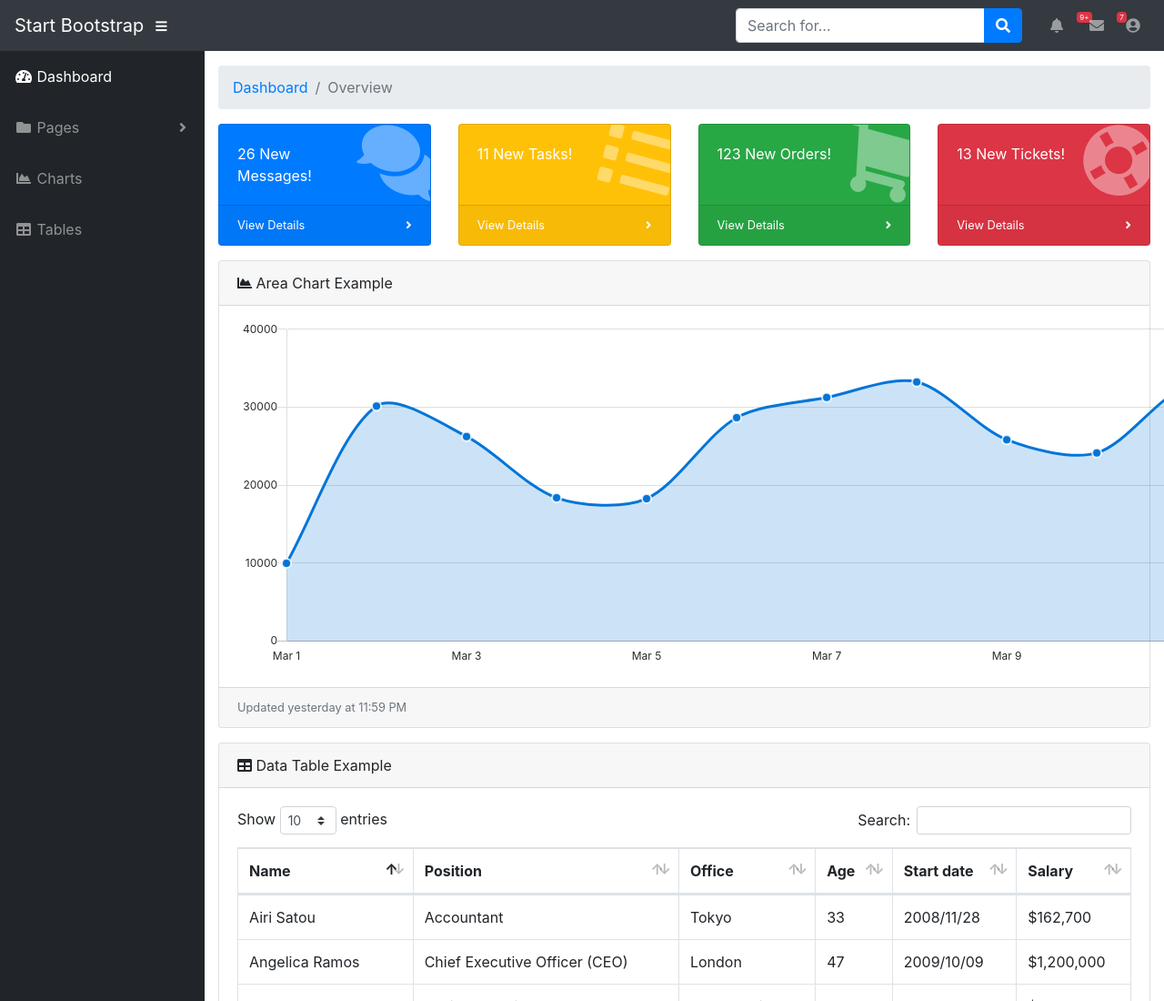
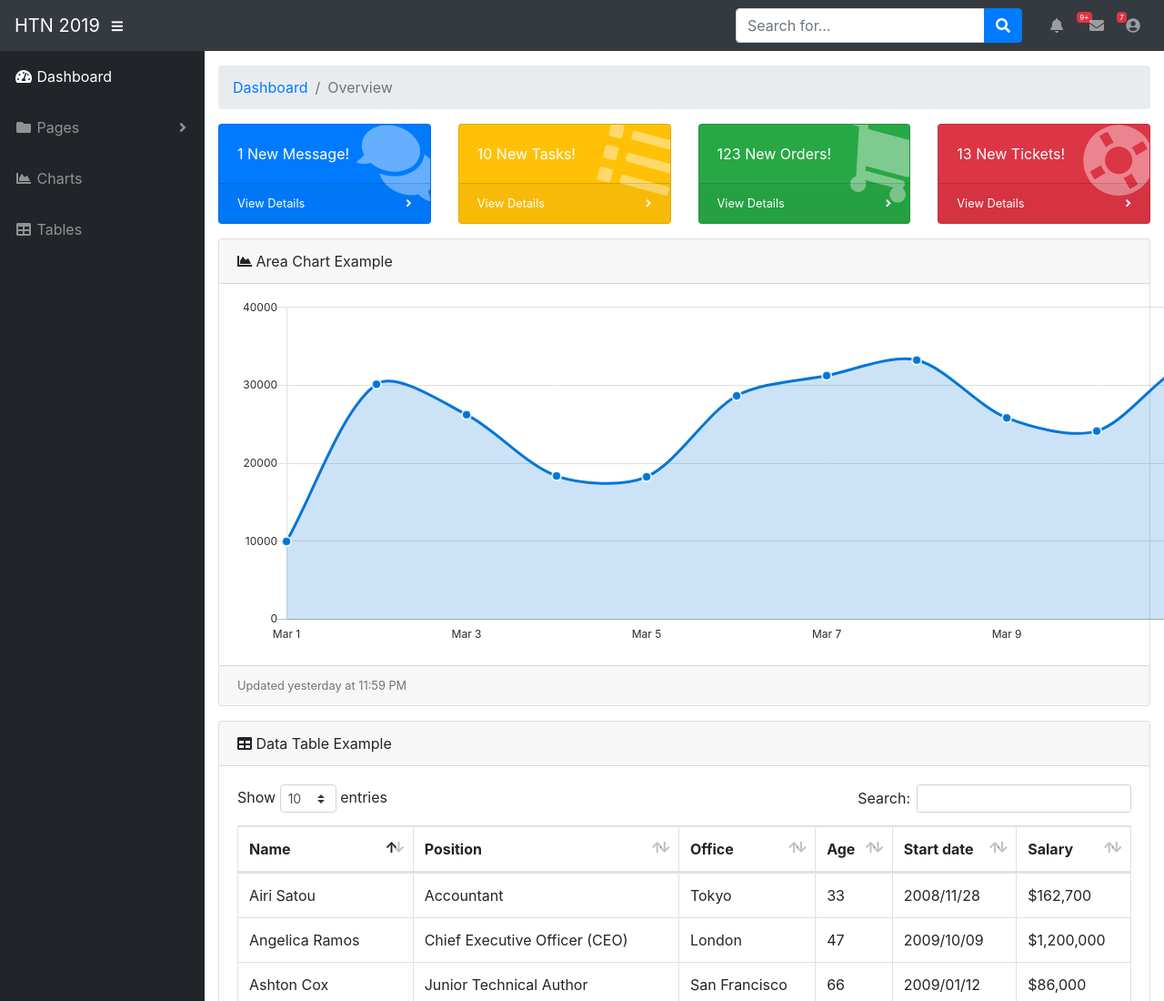
Before and after one commit to anant-j/HTN-2019, a website with bundled scripts: page website/index.html in a window 1280 px wide. Shown: the top 1100 px of the page at 91% size. Built offline with nearby package versions, Linux system fonts and the light colour scheme.

Commit message:
Update index.html

```diff
--- a/website/index.html
+++ b/website/index.html
@@ -26,7 +26,7 @@
 
   <nav class="navbar navbar-expand navbar-dark bg-dark static-top">
 
-    <a class="navbar-brand mr-1" href="index.html">Start Bootstrap</a>
+    <a class="navbar-brand mr-1" href="index.html">HTN 2019</a>
 
     <button class="btn btn-link btn-sm text-white order-1 order-sm-0" id="sidebarToggle" href="#">
       <i class="fas fa-bars"></i>
@@ -148,7 +148,7 @@
                 <div class="card-body-icon">
                   <i class="fas fa-fw fa-comments"></i>
                 </div>
-                <div class="mr-5">26 New Messages!</div>
+                <div class="mr-5">1 New Message!</div>
               </div>
               <a class="card-footer text-white clearfix small z-1" href="#">
                 <span class="float-left">View Details</span>
@@ -164,7 +164,7 @@
                 <div class="card-body-icon">
                   <i class="fas fa-fw fa-list"></i>
                 </div>
-                <div class="mr-5">11 New Tasks!</div>
+                <div class="mr-5">10 New Tasks!</div>
               </div>
               <a class="card-footer text-white clearfix small z-1" href="#">
                 <span class="float-left">View Details</span>
```
